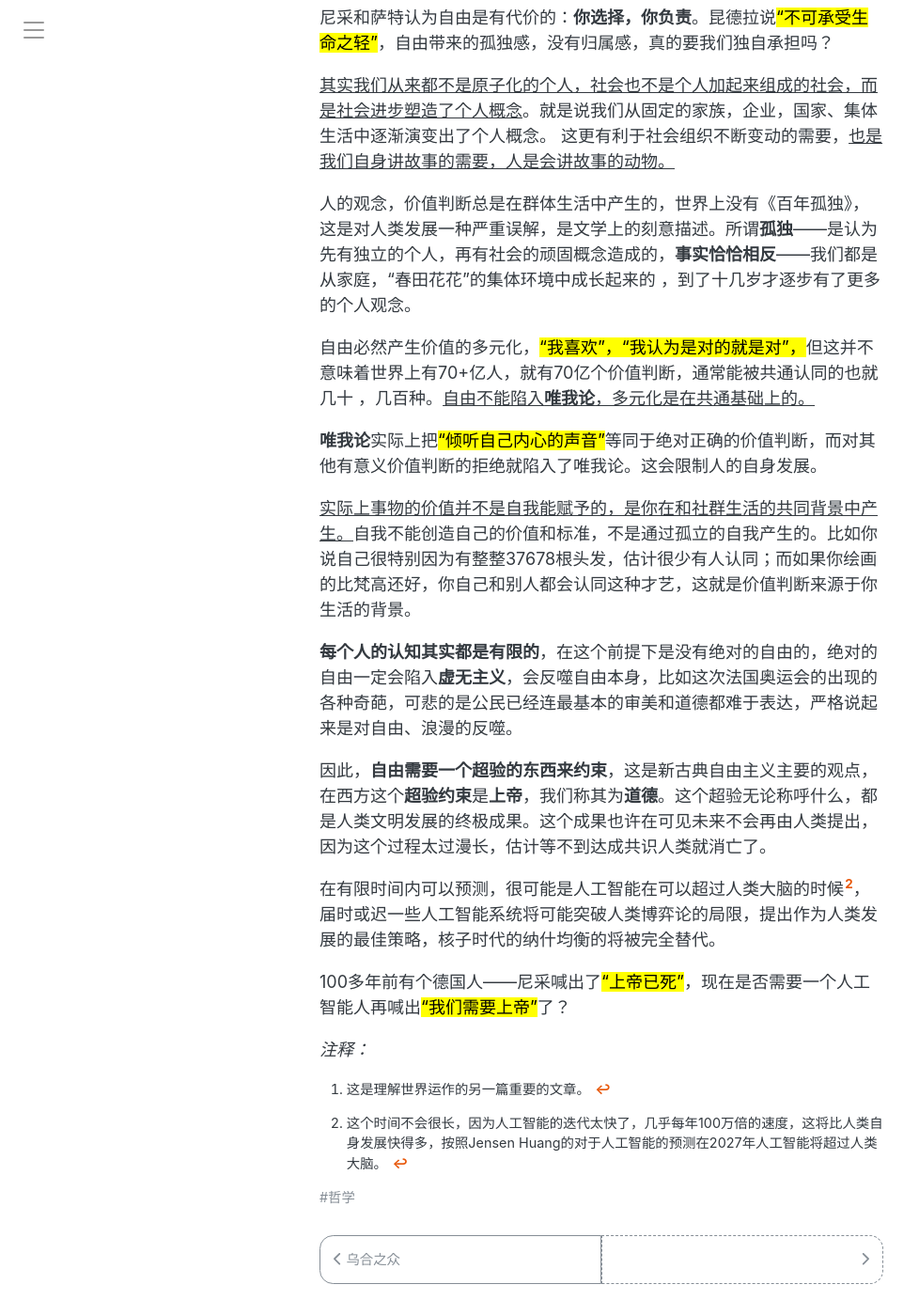
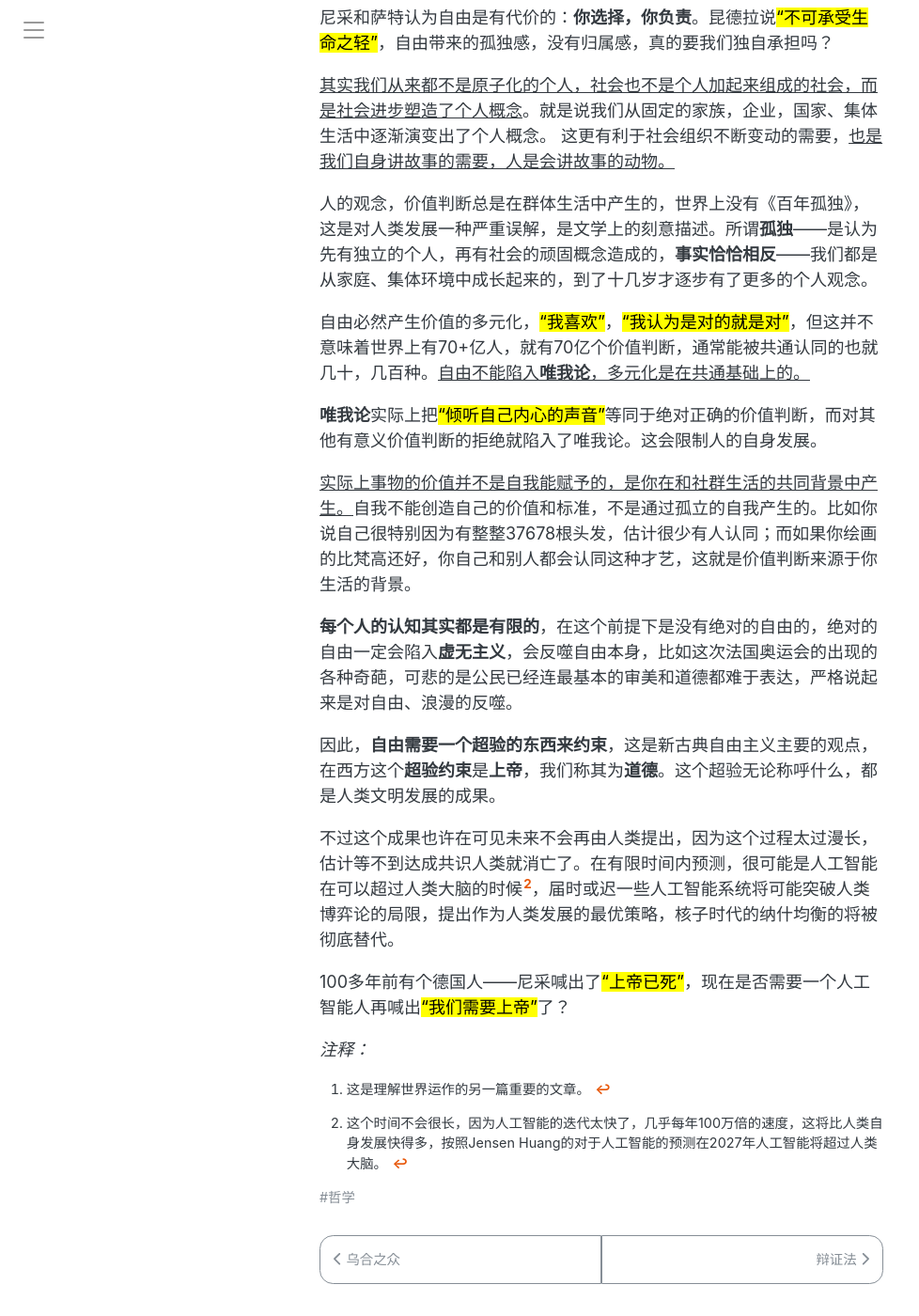
Before and after one commit to symphonyh/symphonyh.github.io, a Jekyll site: the page built from _posts/2024-08-07-zy.md, in a window 1280 px wide and 1400 px high, scrolled down 975 px. Shown: the whole window at 94% size, without its empty margins (0-978 px from the left). Built offline with Jekyll 4.4.1, drawn with Linux system fonts in a browser that asks for light colours; comment, search, counter and statistics services are not loaded; some of the changed text lies outside the part shown.

Commit message:
Create 2024-08-08-bzf.md

```diff
--- a/_posts/2024-08-07-zy.md
+++ b/_posts/2024-08-07-zy.md
@@ -25,9 +25,9 @@ comments: true
 
 <ins>其实我们从来都不是原子化的个人，社会也不是个人加起来组成的社会，而是社会进步塑造了个人概念</ins>。就是说我们从固定的家族，企业，国家、集体生活中逐渐演变出了个人概念。 这更有利于社会组织不断变动的需要，<ins>也是我们自身讲故事的需要，人是会讲故事的动物。</ins>
 
-人的观念，价值判断总是在群体生活中产生的，世界上没有《百年孤独》，这是对人类发展一种严重误解，是文学上的刻意描述。所谓**孤独**——是认为先有独立的个人，再有社会的顽固概念造成的，**事实恰恰相反**——我们都是从家庭，“春田花花”的集体环境中成长起来的 ，到了十几岁才逐步有了更多的个人观念。
+人的观念，价值判断总是在群体生活中产生的，世界上没有《百年孤独》，这是对人类发展一种严重误解，是文学上的刻意描述。所谓**孤独**——是认为先有独立的个人，再有社会的顽固概念造成的，**事实恰恰相反**——我们都是从家庭、集体环境中成长起来的，到了十几岁才逐步有了更多的个人观念。
 
-自由必然产生价值的多元化，<mark>“我喜欢”，“我认为是对的就是对”，</mark>但这并不意味着世界上有70+亿人，就有70亿个价值判断，通常能被共通认同的也就几十 ，几百种。<ins>自由不能陷入**唯我论**，多元化是在共通基础上的。</ins>
+自由必然产生价值的多元化，<mark>“我喜欢”</mark>，<mark>“我认为是对的就是对”</mark>，但这并不意味着世界上有70+亿人，就有70亿个价值判断，通常能被共通认同的也就几十，几百种。<ins>自由不能陷入**唯我论**，多元化是在共通基础上的。</ins>
 
 **唯我论**实际上把<mark>“倾听自己内心的声音”</mark>等同于绝对正确的价值判断，而对其他有意义价值判断的拒绝就陷入了唯我论。这会限制人的自身发展。
 
@@ -35,9 +35,9 @@ comments: true
 
 **每个人的认知其实都是有限的**，在这个前提下是没有绝对的自由的，绝对的自由一定会陷入**虚无主义**，会反噬自由本身，比如这次法国奥运会的出现的各种奇葩，可悲的是公民已经连最基本的审美和道德都难于表达，严格说起来是对自由、浪漫的反噬。
 
-因此，**自由需要一个超验的东西来约束**，这是新古典自由主义主要的观点，在西方这个**超验约束**是**上帝**，我们称其为**道德**。这个超验无论称呼什么，都是人类文明发展的终极成果。这个成果也许在可见未来不会再由人类提出，因为这个过程太过漫长，估计等不到达成共识人类就消亡了。
+因此，**自由需要一个超验的东西来约束**，这是新古典自由主义主要的观点，在西方这个**超验约束**是**上帝**，我们称其为**道德**。这个超验无论称呼什么，都是人类文明发展的成果。
 
-在有限时间内可以预测，很可能是人工智能在可以超过人类大脑的时候[^fn2]，届时或迟一些人工智能系统将可能突破人类博弈论的局限，提出作为人类发展的最佳策略，核子时代的纳什均衡的将被完全替代。
+不过这个成果也许在可见未来不会再由人类提出，因为这个过程太过漫长，估计等不到达成共识人类就消亡了。在有限时间内预测，很可能是人工智能在可以超过人类大脑的时候[^fn2]，届时或迟一些人工智能系统将可能突破人类博弈论的局限，提出作为人类发展的最优策略，核子时代的纳什均衡的将被彻底替代。
 
 100多年前有个德国人——尼采喊出了<mark>“上帝已死”</mark>，现在是否需要一个人工智能人再喊出<mark>“我们需要上帝”</mark>了？
 
```
Also changed, not shown: other parts of _posts/2024-08-07-zy.md (+1 -1 lines), _posts/2024-08-08-bzf.md (added, +31 -0 lines).
